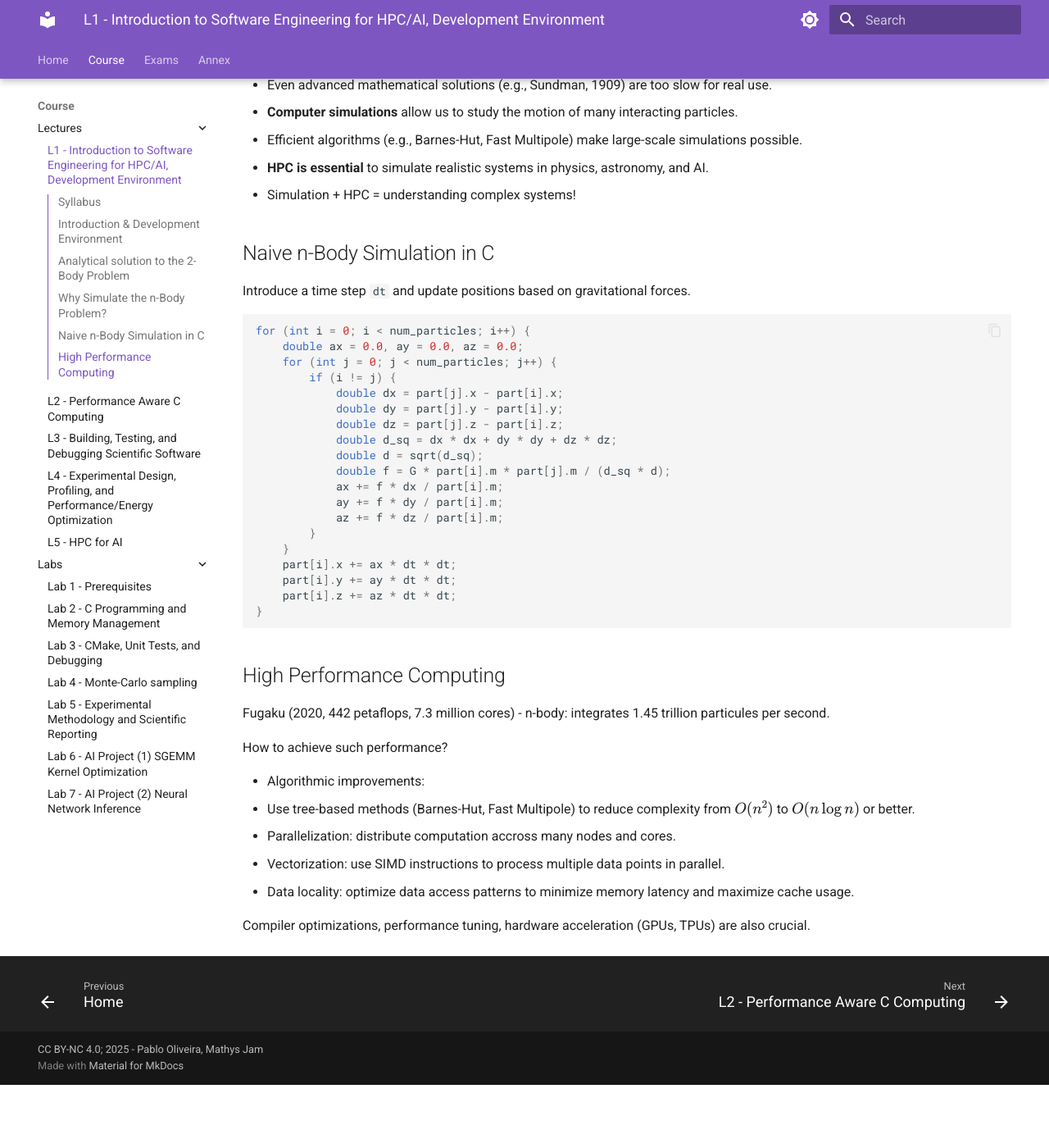
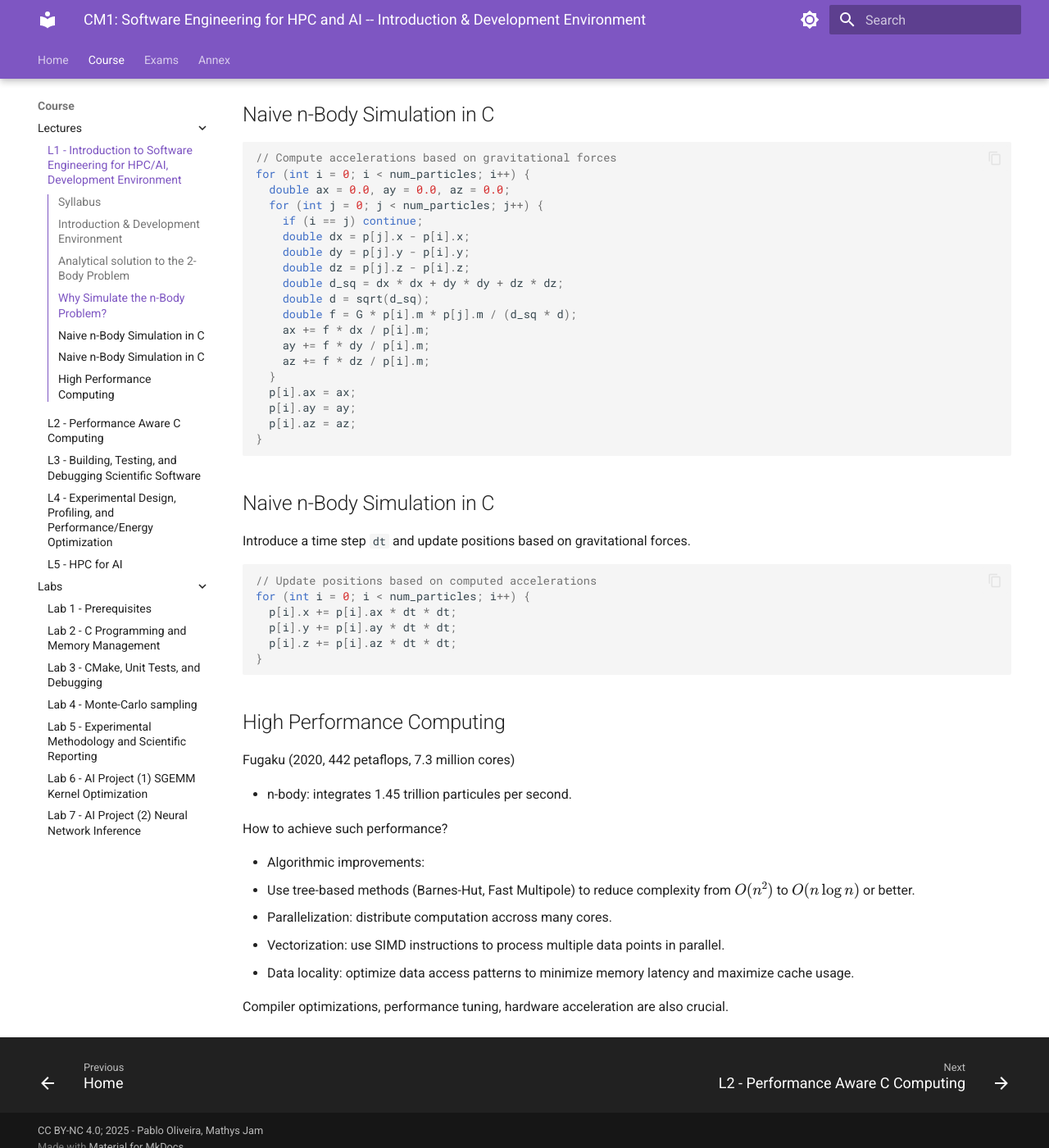
Before and after one commit to M1-CHPS/glhpc, an MkDocs documentation site: the page built from docs/lecture1.md, in a window 1280 px wide and 1400 px high, scrolled down 1239 px. Shown: the whole window at 82% size. Built offline with MkDocs 1.6.1 and Material for MkDocs 9.7.7, drawn with Linux system fonts in a browser that asks for light colours; before the commit the page ends 2562 px from its top, so only the background shows below that; some of the changed text lies outside the part shown.

Commit message:
Fix pandoc issues and reformat so slides look nice.

````diff
--- a/docs/lecture1.md
+++ b/docs/lecture1.md
@@ -1,10 +1,11 @@
 ---
 title: "CM1: Software Engineering for HPC and AI -- Introduction & Development Environment"
- institute: "Master Calcul Haute Performance et Simulation - GLHPC | UVSQ"
+institute: "Master Calcul Haute Performance et Simulation - GLHPC | UVSQ"
 author: "P. Oliveira, M. Jam"
 date: \today
 theme: metropolis
 colortheme: orchid
+fonttheme: structurebold
 toc: true
 toc-depth: 2
 header-includes:
@@ -32,10 +33,8 @@
 
 Consider two particles with masses $m_1$ and $m_2$ at positions $x_1$ and $x_2$ under gravitational interaction.
 
-$$
-m_1.a_1 = -\frac{G.m_1.m_2}{\|x_1 - x_2\|^3} (x_2 - x_1) \\
-m_2.a_2 = -\frac{G.m_1.m_2}{\|x_1 - x_2\|^3} (x_1 - x_2)
-$$
+$$m_1.a_1 = -\frac{G.m_1.m_2}{\|x_1 - x_2\|^3} (x_2 - x_1)$$
+$$m_2.a_2 = -\frac{G.m_1.m_2}{\|x_1 - x_2\|^3} (x_1 - x_2)$$
 
 Solved by Bernoulli in 1734, $x_1$ and $x_2$ can be expressed as simple equations that depend on time, masses, and initial conditions.
 
@@ -50,41 +49,53 @@
 
 ## Naive n-Body Simulation in C
 
+```c
+// Compute accelerations based on gravitational forces
+for (int i = 0; i < num_particles; i++) {
+  double ax = 0.0, ay = 0.0, az = 0.0;
+  for (int j = 0; j < num_particles; j++) {
+    if (i == j) continue;
+    double dx = p[j].x - p[i].x;
+    double dy = p[j].y - p[i].y;
+    double dz = p[j].z - p[i].z;
+    double d_sq = dx * dx + dy * dy + dz * dz;
+    double d = sqrt(d_sq);
+    double f = G * p[i].m * p[j].m / (d_sq * d);
+    ax += f * dx / p[i].m;
+    ay += f * dy / p[i].m;
+    az += f * dz / p[i].m;
+  }
+  p[i].ax = ax;
+  p[i].ay = ay;
+  p[i].az = az;
+}
+```
+
+## Naive n-Body Simulation in C
+
 Introduce a time step `dt` and update positions based on gravitational forces.
 
 ```c
+// Update positions based on computed accelerations
 for (int i = 0; i < num_particles; i++) {
-    double ax = 0.0, ay = 0.0, az = 0.0;
-    for (int j = 0; j < num_particles; j++) {
-        if (i != j) {
-            double dx = part[j].x - part[i].x;
-            double dy = part[j].y - part[i].y;
-            double dz = part[j].z - part[i].z;
-            double d_sq = dx * dx + dy * dy + dz * dz;
-            double d = sqrt(d_sq);
-            double f = G * part[i].m * part[j].m / (d_sq * d);
-            ax += f * dx / part[i].m;
-            ay += f * dy / part[i].m;
-            az += f * dz / part[i].m;
-        }
-    }
-    part[i].x += ax * dt * dt;
-    part[i].y += ay * dt * dt;
-    part[i].z += az * dt * dt;
+  p[i].x += p[i].ax * dt * dt;
+  p[i].y += p[i].ay * dt * dt;
+  p[i].z += p[i].az * dt * dt;
 }
 ```
 
 ## High Performance Computing
 
 Fugaku (2020, 442 petaflops, 7.3 million cores)
+
   - n-body: integrates 1.45 trillion particules per second.
 
 How to achieve such performance?
 
 - Algorithmic improvements:
   - Use tree-based methods (Barnes-Hut, Fast Multipole) to reduce complexity from $O(n^2)$ to $O(n \log n)$ or better.
-- Parallelization: distribute computation accross many nodes and cores.
+- Parallelization: distribute computation accross many cores.
 - Vectorization: use SIMD instructions to process multiple data points in parallel.
 - Data locality: optimize data access patterns to minimize memory latency and maximize cache usage.
 
-Compiler optimizations, performance tuning, hardware acceleration (GPUs, TPUs) are also crucial.
+Compiler optimizations, performance tuning, hardware acceleration are also crucial.
````
